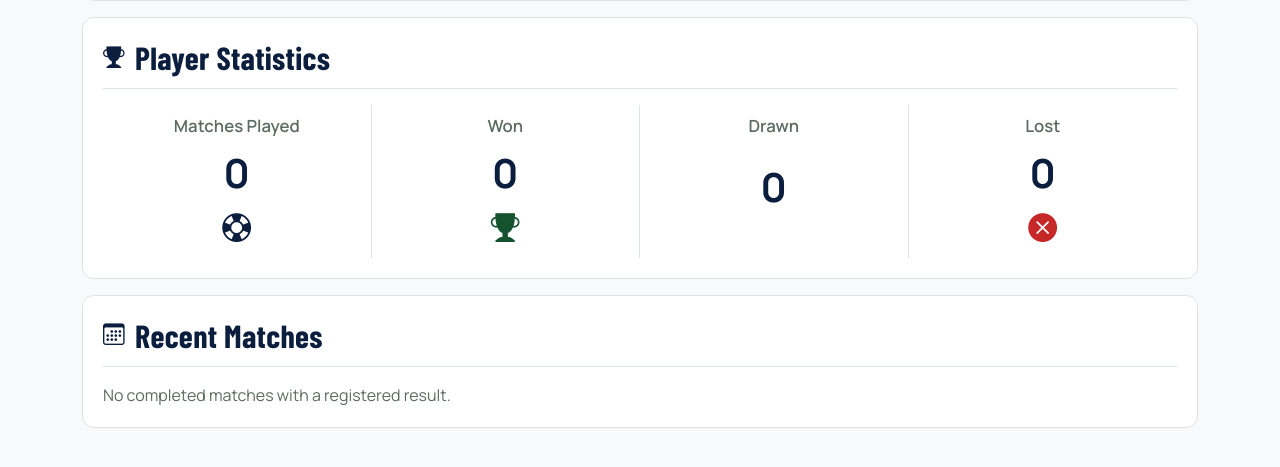
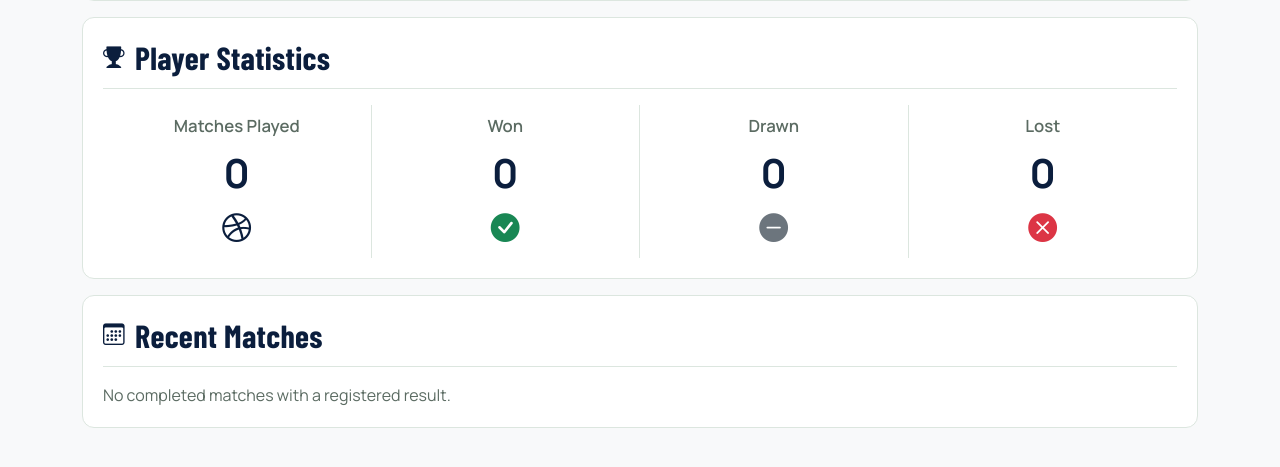
Before and after one commit to scanonc/Local-Sports, a Django app: page /users/players/1/ in a window 1280 px wide. Shown: the part 267-734 px from the top of the page. Run offline with Django 5.2, Linux system fonts and the light colour scheme; the visitor is signed in with stand-in values (Sample User, id 1); data comes from the database, SQL or seed files in the repository; data that the repository does not hold is empty; some web fonts are replaced.

Commit message:
style: change username link style and update stat icons

```diff
--- a/core/static/core/css/theme.css
+++ b/core/static/core/css/theme.css
@@ -223,6 +223,17 @@ h1, h2, h3, h4, h5, h6, .display, .navbar-brand {
 .match-player-list .list-group-item {
   border-color: var(--borde);
   padding: 0.45rem 0.65rem;
+}
+
+.match-player-list .list-group-item > a {
+  color: inherit;
+  text-decoration: none;
+}
+
+.match-player-list .list-group-item > a:hover {
+  text-decoration: underline;
+  text-decoration-color: var(--verde-oscuro);
+  color: var(--verde-oscuro);
 }
 
 .match-player-actions {
--- a/users/templates/users/player_profile.html
+++ b/users/templates/users/player_profile.html
@@ -45,22 +45,22 @@
             <div class="profile-stat">
                 <span>Matches Played</span>
                 <strong>{{ statistics.matches_played }}</strong>
-                <i class="bi bi-life-preserver" aria-hidden="true"></i>
+                <i class="bi bi-dribbble"></i>
             </div>
             <div class="profile-stat">
                 <span>Won</span>
                 <strong>{{ statistics.matches_won }}</strong>
-                <i class="bi bi-trophy-fill profile-stat-won" aria-hidden="true"></i>
+                <i class="bi bi-check-circle-fill text-success"></i>
             </div>
             <div class="profile-stat">
                 <span>Drawn</span>
                 <strong>{{ statistics.matches_drawn }}</strong>
-                <i class="bi bi-handshake-fill profile-stat-drawn" aria-hidden="true"></i>
+                <i class="bi bi-dash-circle-fill text-secondary"></i>
             </div>
             <div class="profile-stat">
                 <span>Lost</span>
                 <strong>{{ statistics.matches_lost }}</strong>
-                <i class="bi bi-x-circle-fill profile-stat-lost" aria-hidden="true"></i>
+                <i class="bi bi-x-circle-fill text-danger"></i>
             </div>
         </div>
     </section>
```
Also changed, not shown: 1 other file.
